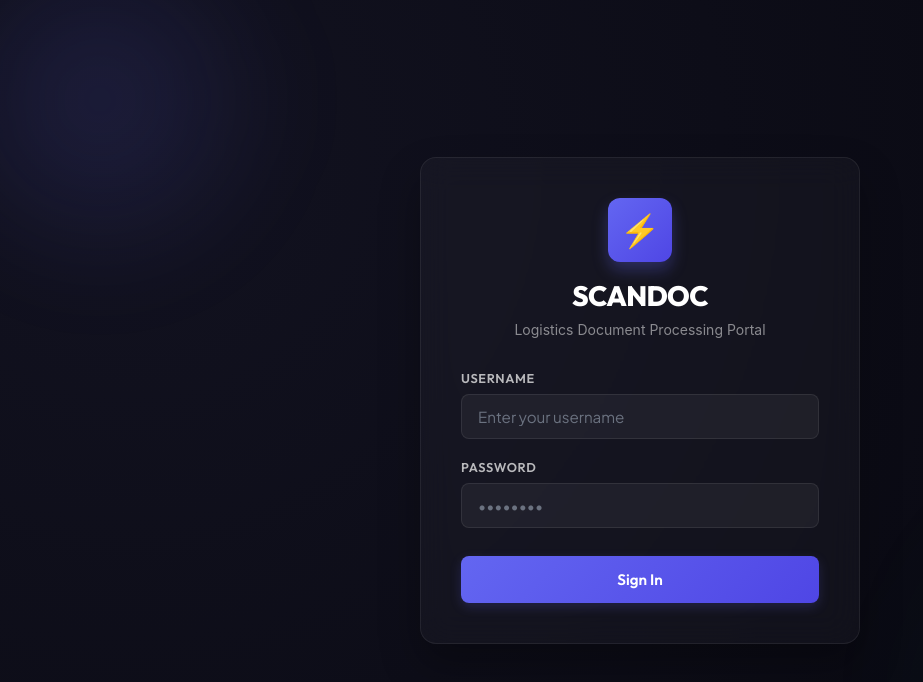
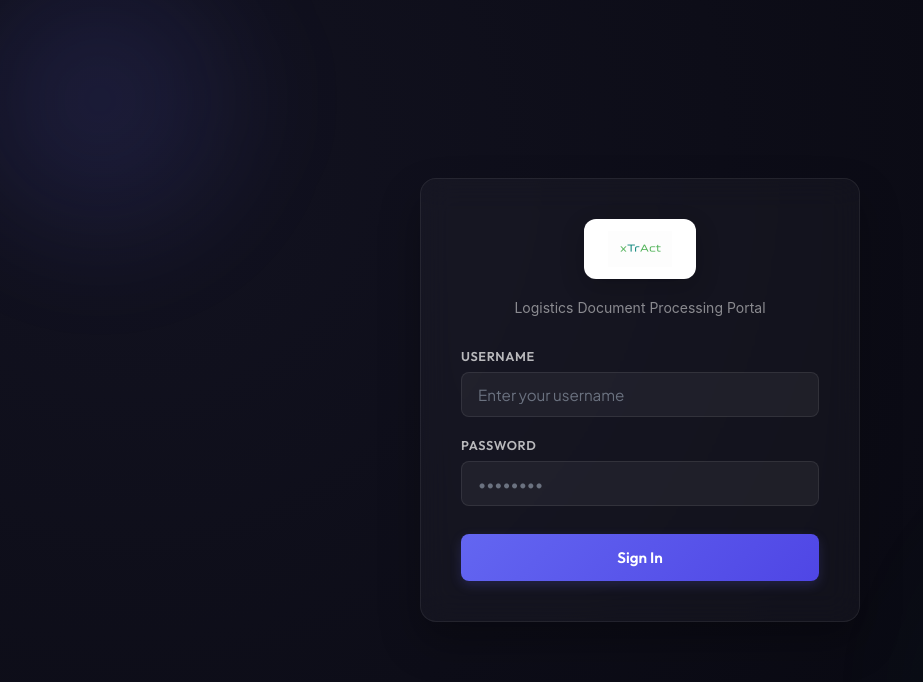
Before and after one commit to ShalabhRaizada/scandoc, a React (Vite) app in the folder frontend/: page / in a window 1280 px wide. Shown: the top 682 px of the page, without its empty margins (0-923 px from the left). Built offline with nearby package versions, Linux system fonts and the light colour scheme.

Commit message:
style: Add xTrAct brand logo to login page and header nav and align page layouts

```diff
--- a/frontend/src/App.tsx
+++ b/frontend/src/App.tsx
@@ -9,6 +9,8 @@ import Login from './components/Login';
 import CostReport from './components/CostReport';
 import AdminConsole from './components/AdminConsole';
 import { getApiBaseUrl } from './config';
+
+import logoImg from './assets/logo.png';
 
 type ActiveTab = 'upload' | 'status' | 'search' | 'semantic' | 'trips' | 'reports' | 'admin';
 type UserRole = 'Admin' | 'Ops User' | 'Viewer' | 'Auditor' | 'API User';
@@ -182,9 +184,16 @@ export default function App() {
         }}
       >
         <div style={{ display: 'flex', alignItems: 'center', gap: '12px' }}>
-          <span style={{ fontSize: '1.5rem', fontWeight: 800, color: '#fff', display: 'flex', alignItems: 'center', gap: '8px' }}>
-            <span style={{ color: 'var(--color-primary)' }}>⚡</span> SCANDOC
-          </span>
+          <div style={{
+            background: 'white',
+            padding: '6px 12px',
+            borderRadius: '6px',
+            display: 'inline-flex',
+            alignItems: 'center',
+            boxShadow: '0 4px 12px rgba(0,0,0,0.1)'
+          }}>
+            <img src={logoImg} alt="xTrAct Logo" style={{ height: '18px', display: 'block' }} />
+          </div>
           <span style={{ fontSize: '0.75rem', padding: '3px 8px', background: 'rgba(255,255,255,0.06)', borderRadius: '4px', color: 'var(--text-secondary)' }}>
             Logistics OCR Engine
           </span>
--- a/frontend/src/components/Login.tsx
+++ b/frontend/src/components/Login.tsx
@@ -1,5 +1,6 @@
+import React, { useState } from 'react';
 import { getApiBaseUrl } from '../config';
-import React, { useState } from 'react';
+import logoImg from '../assets/logo.png';
 
 interface LoginProps {
   onLoginSuccess: (sessionId: string, user: { user_id: string; username: string; role: string }) => void;
@@ -105,23 +106,16 @@ export default function Login({ onLoginSuccess }: LoginProps) {
         <div style={{ textAlign: 'center', marginBottom: '32px' }}>
           <div
             style={{
-              display: 'inline-flex',
-              alignItems: 'center',
-              justifyContent: 'center',
-              width: '64px',
-              height: '64px',
-              background: 'linear-gradient(135deg, #6366f1, #4f46e5)',
+              background: '#fff',
+              padding: '12px 24px',
               borderRadius: '12px',
-              boxShadow: '0 8px 16px rgba(99, 102, 241, 0.3)',
+              display: 'inline-block',
+              boxShadow: '0 8px 24px rgba(0, 0, 0, 0.2)',
               marginBottom: '16px',
-              fontSize: '2rem',
             }}
           >
-            ⚡
+            <img src={logoImg} alt="xTrAct Logo" style={{ height: '36px', display: 'block' }} />
           </div>
-          <h1 style={{ fontSize: '1.75rem', fontWeight: 800, color: '#fff', margin: '0 0 8px 0', letterSpacing: '-0.025em' }}>
-            SCANDOC
-          </h1>
           <p style={{ fontSize: '0.875rem', color: 'rgba(255, 255, 255, 0.5)', margin: 0 }}>
             Logistics Document Processing Portal
           </p>
```
Also changed, not shown: frontend/src/assets/logo.png (added).
